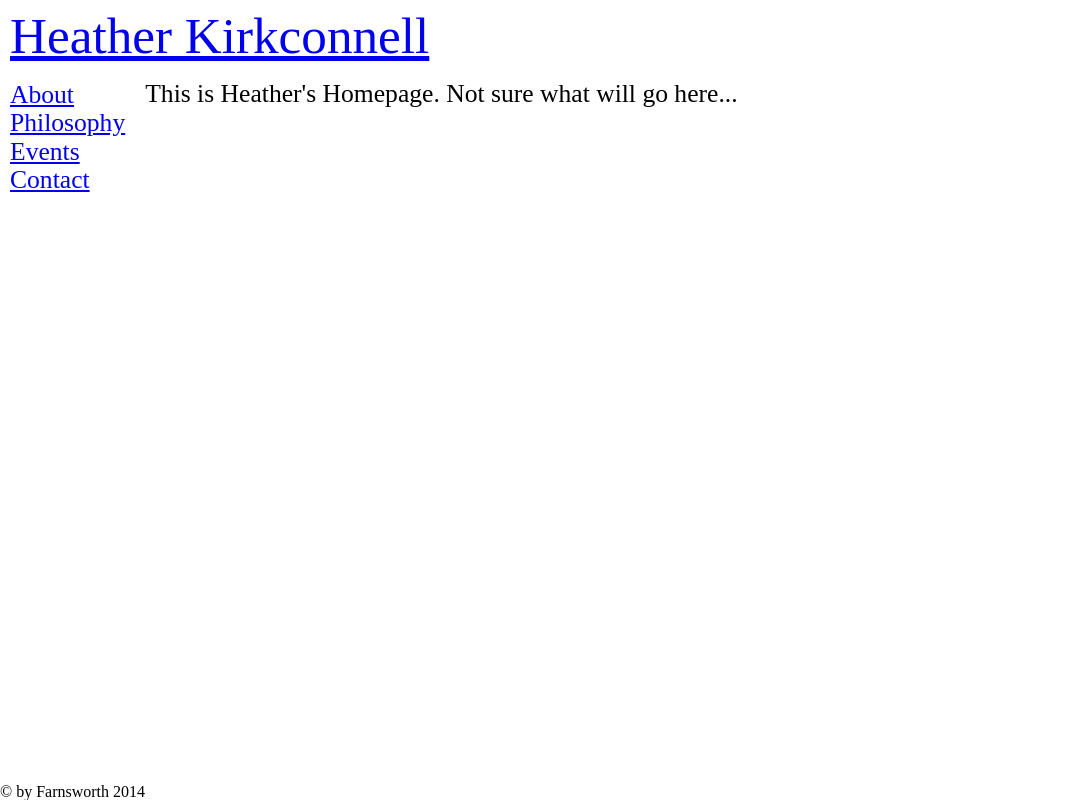
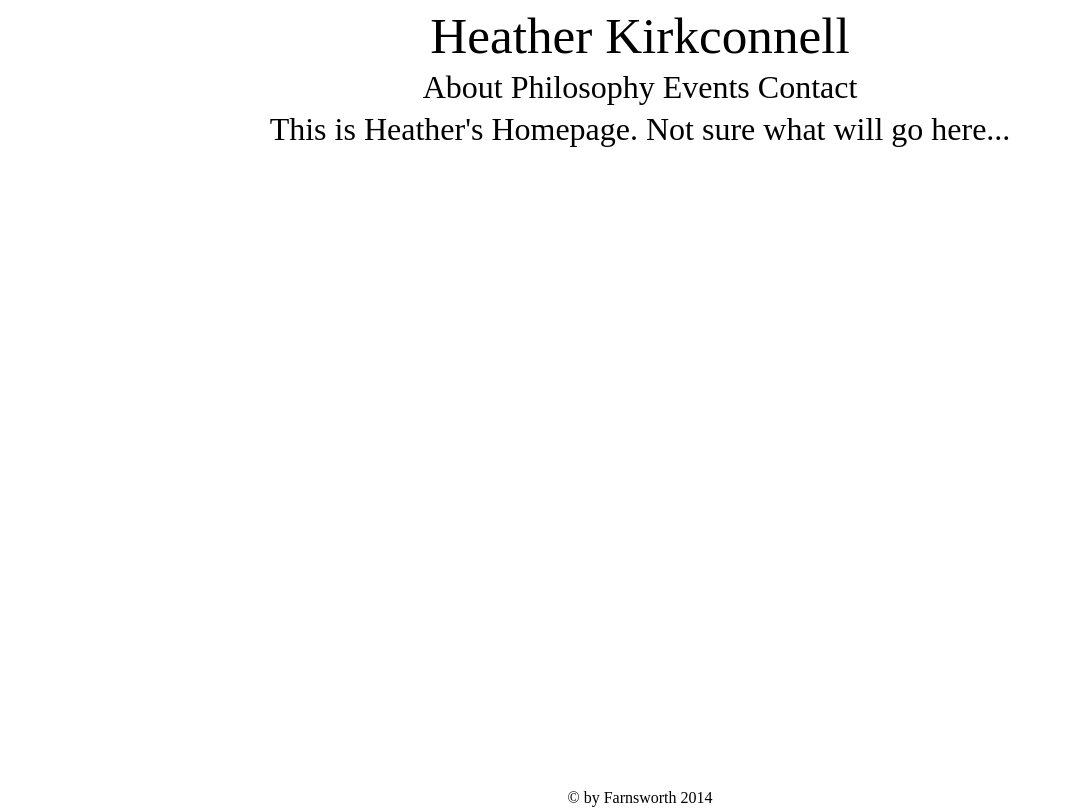
Before and after one commit to baroquebloke/heather-kirkconnell, a Flask app: page / in a window 1280 px wide. Shown: the whole page, without its empty margins (0-1072 px from the left). Run offline with Flask 2, Linux system fonts and the light colour scheme.

Commit message:
redesign layout.
bottom sticky footer?  almost…

```diff
--- a/static/style.css
+++ b/static/style.css
@@ -49,33 +49,51 @@ table {
 
 /* ################################################# */
 
-html {
-  overflow-y: scroll;
-  width: 100%;
+html, body {
+  height: 100%;
+}
+.wrap {
+  min-height: 100%;
+  margin-bottom: -20px;
+}
+.wrap:after {
+  content: "";
+  display: block;
 }
 header {
   margin: 10px;
-  width: 99%;
-  float: left;
+  text-align: center;
 }
 header h1 {
   font-size: 4vmax;
 }
+header a {
+  text-decoration: none;
+  color: #000;
+}
 menu {
-  line-height: 110%;
   margin: 10px;
-  font-size: 2vmax;
-  float: left;
+  font-size: 2.5vmax;
+  text-align: center;
   clear: both;
+}
+menu li {
+  display: inline;
+}
+menu a {
+  text-decoration: none;
+  color: #000;
 }
 .page-content {
   margin: 10px;
-  font-size: 2vmax;
-  float: left;
+  font-size: 2.5vmax;
+  text-align: center;
+  clear: both;
+}
+footer, .wrap:after {
+  height: 20px;
 }
 footer {
-  position: absolute;
-  bottom: 0;
-  float: left;
+  text-align: center;
   clear: both;
 }
--- a/templates/layouts/base.html
+++ b/templates/layouts/base.html
@@ -30,8 +30,6 @@
           </li>
         </ul>
       </menu>
-    </div>
-    <div class="wrap">
       <div class="page-content">
         {% block index %}
         {% endblock %}
```
